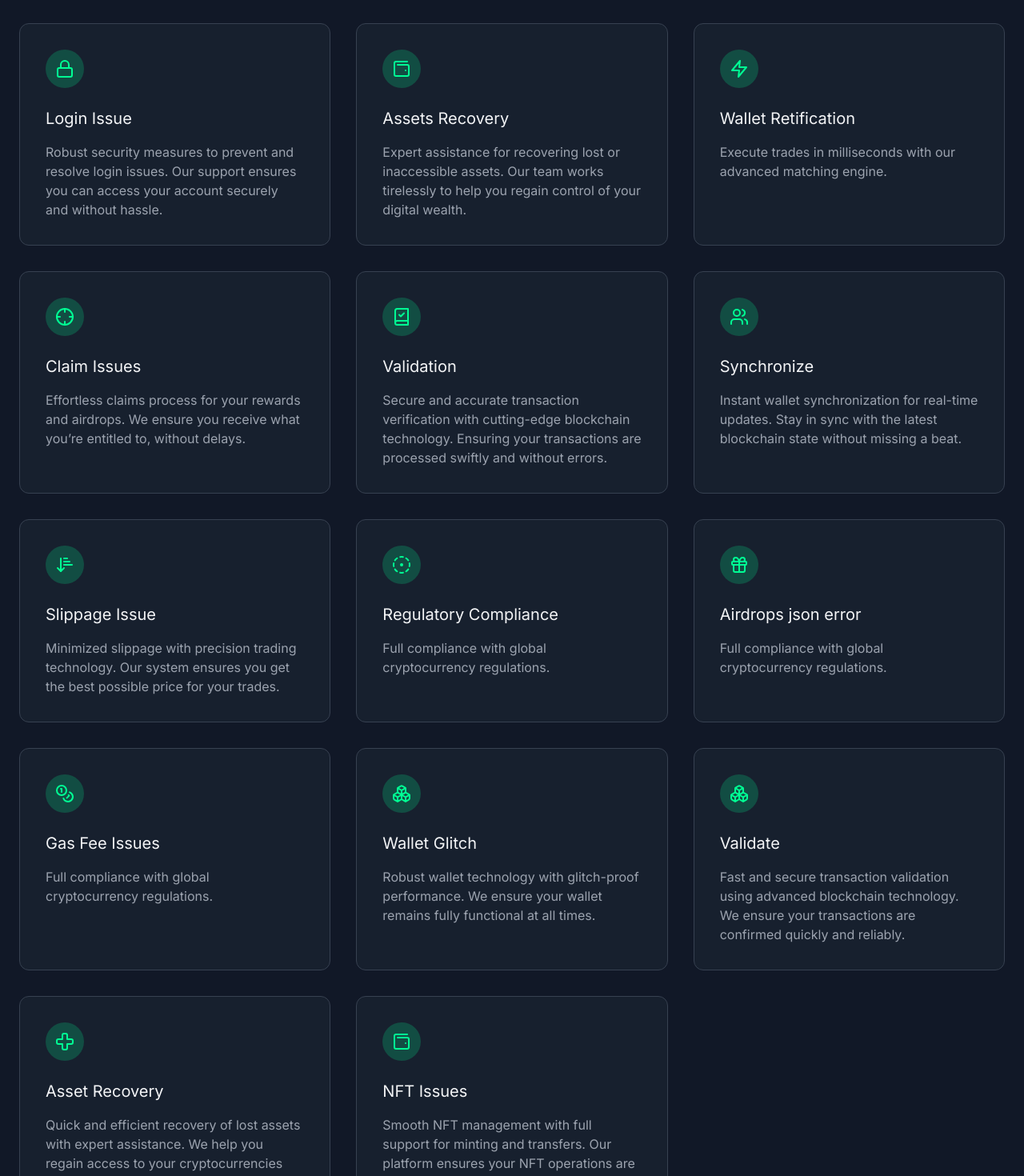
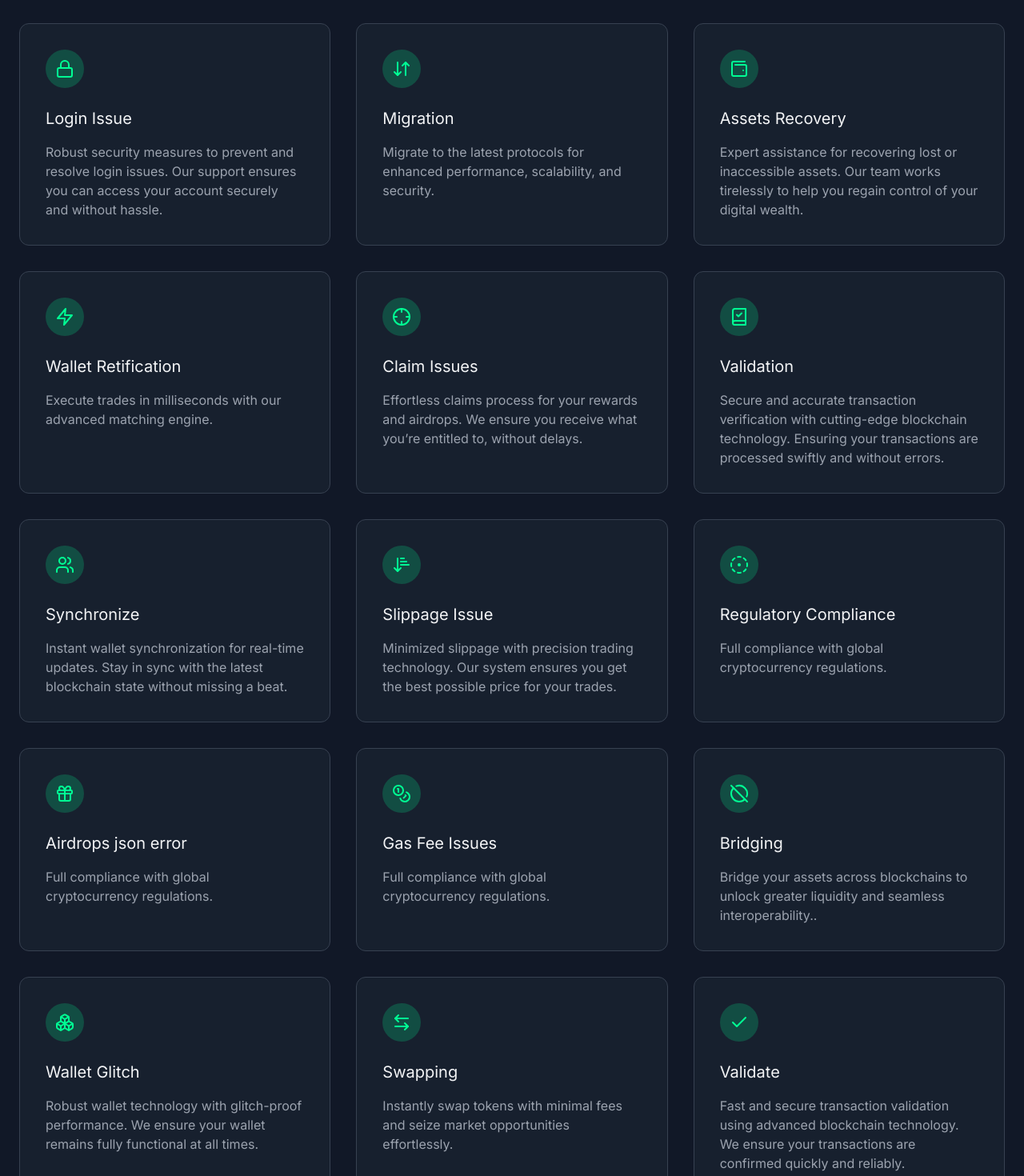
Before and after one commit to sidiq20/cryptohub, a React (Vite) app: page / in a window 1280 px wide. Shown: the part 1330-2800 px from the top of the page at 80% size. Built offline with nearby package versions, Linux system fonts and the light colour scheme; no server answers.

Commit message:
new chnages

```diff
--- a/src/components/sections/FeaturesSection.jsx
+++ b/src/components/sections/FeaturesSection.jsx
@@ -1,5 +1,5 @@
 import React from 'react';
-import { Lock, Zap, Users, BarChart3, Shield, Wallet2, Gift, Coins, Cross, CircleDotDashed, Boxes, ArrowDownNarrowWide, BookCheck, Crosshair } from 'lucide-react';
+import { Lock, Zap, Users, BarChart3, Shield, Wallet2, Gift, Coins, Cross, CircleDotDashed, Boxes, ArrowDownNarrowWide, BookCheck, Crosshair, Check, CircleOff, ArrowDownUp, ArrowLeftRight } from 'lucide-react';
 import { useInView } from 'react-intersection-observer';
 import { useNavigate } from 'react-router-dom';
 
@@ -59,6 +59,15 @@ function FeaturesSection() {
             </div>
             <h3 className="text-xl font-space mb-4">Login Issue</h3>
             <p className="text-gray-400">Robust security measures to prevent and resolve login issues. Our support ensures you can access your account securely and without hassle.</p>
+          </div>
+
+          <div className="p-8 bg-gray-800/50 rounded-xl border border-gray-700 hover:border-[#00ff94] transition-all"
+            onClick={() => navigate('/waitlist')}>
+            <div className="w-12 h-12 bg-[#00ff94]/20 rounded-full flex items-center justify-center mb-6">
+              <ArrowDownUp className="w-6 h-6 text-[#00ff94]" />
+            </div>
+            <h3 className="text-xl font-space mb-4">Migration</h3>
+            <p className="text-gray-400">Migrate to the latest protocols for enhanced performance, scalability, and security.</p>
           </div>
 
           <div className="p-8 bg-gray-800/50 rounded-xl border border-gray-700 hover:border-[#00ff94] transition-all"
@@ -145,6 +154,15 @@ function FeaturesSection() {
           <div className="p-8 bg-gray-800/50 rounded-xl border border-gray-700 hover:border-[#00ff94] transition-all"
           onClick={() => navigate('/waitlist')}>
             <div className="w-12 h-12 bg-[#00ff94]/20 rounded-full flex items-center justify-center mb-6">
+              <CircleOff className="w-6 h-6 text-[#00ff94]" />
+            </div>
+            <h3 className="text-xl font-space mb-4">Bridging</h3>
+            <p className="text-gray-400">Bridge your assets across blockchains to unlock greater liquidity and seamless interoperability..</p>
+          </div>
+
+          <div className="p-8 bg-gray-800/50 rounded-xl border border-gray-700 hover:border-[#00ff94] transition-all"
+          onClick={() => navigate('/waitlist')}>
+            <div className="w-12 h-12 bg-[#00ff94]/20 rounded-full flex items-center justify-center mb-6">
               <Boxes className="w-6 h-6 text-[#00ff94]" />
             </div>
             <h3 className="text-xl font-space mb-4">Wallet Glitch</h3>
@@ -154,7 +172,16 @@ function FeaturesSection() {
           <div className="p-8 bg-gray-800/50 rounded-xl border border-gray-700 hover:border-[#00ff94] transition-all"
           onClick={() => navigate('/waitlist')}>
             <div className="w-12 h-12 bg-[#00ff94]/20 rounded-full flex items-center justify-center mb-6">
-              <Boxes className="w-6 h-6 text-[#00ff94]" />
+              <ArrowLeftRight className="w-6 h-6 text-[#00ff94]" />
+            </div>
+            <h3 className="text-xl font-space mb-4">Swapping</h3>
+            <p className="text-gray-400">Instantly swap tokens with minimal fees and seize market opportunities effortlessly.</p>
+          </div>
+
+          <div className="p-8 bg-gray-800/50 rounded-xl border border-gray-700 hover:border-[#00ff94] transition-all"
+          onClick={() => navigate('/waitlist')}>
+            <div className="w-12 h-12 bg-[#00ff94]/20 rounded-full flex items-center justify-center mb-6">
+              <Check className="w-6 h-6 text-[#00ff94]" />
             </div>
             <h3 className="text-xl font-space mb-4">Validate</h3>
             <p className="text-gray-400">Fast and secure transaction validation using advanced blockchain technology. We ensure your transactions are confirmed quickly and reliably.</p>
```
